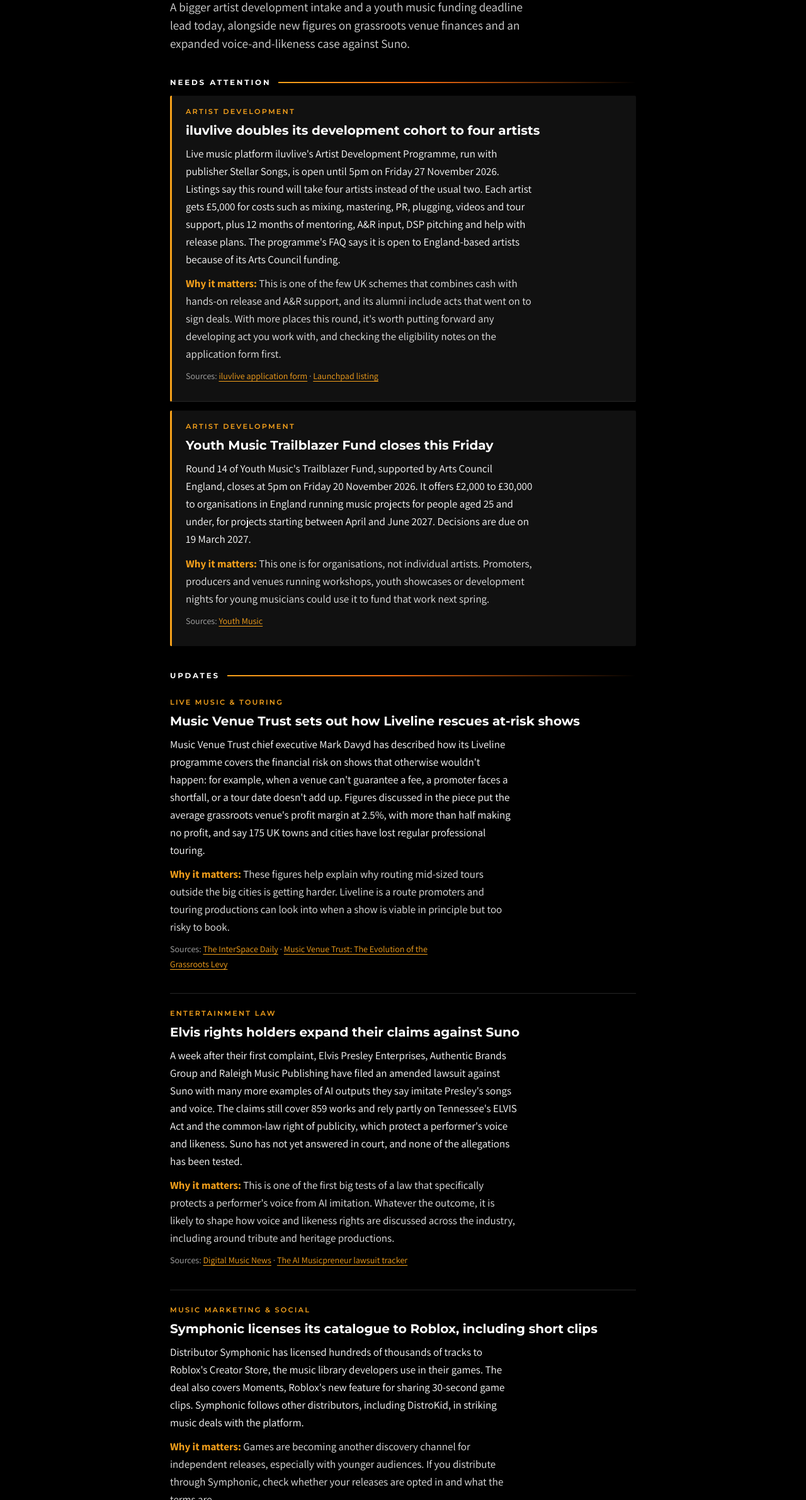
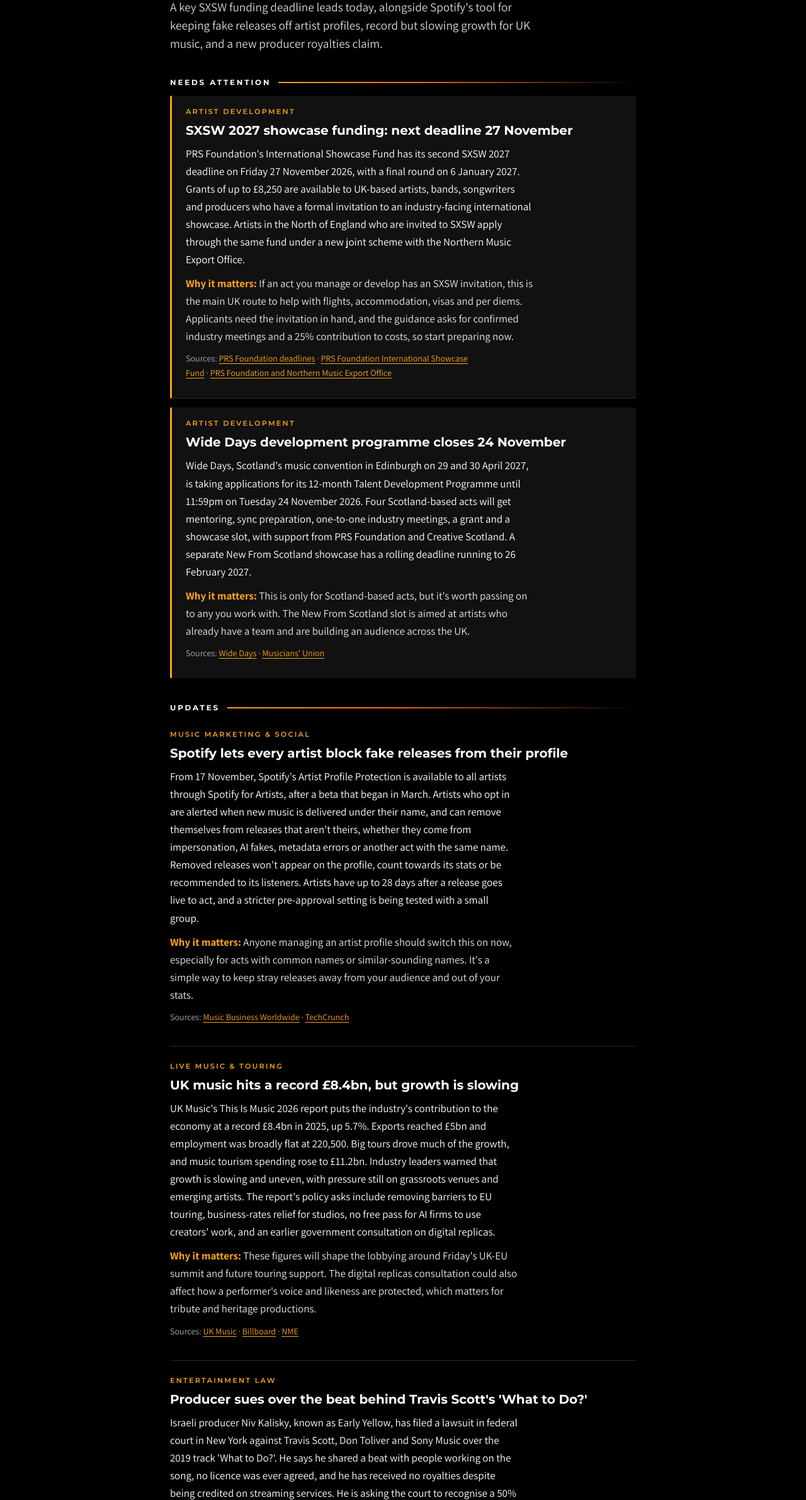
Before and after one commit to virtuallypop-rundown/vp-rundown, a plain HTML site: page index.html in a window 1280 px wide. Shown: the part 418-2800 px from the top of the page at 63% size. Drawn offline with Linux system fonts and the light colour scheme.

Commit message:
Edition 2026-11-18
Co-authored-by: Perplexity <noreply@perplexity.ai>

```diff
--- a/index.html
+++ b/index.html
@@ -14,40 +14,34 @@
 <p class="tag">Live music, music marketing, entertainment law and artist development news, every weekday morning, plus a lighter weekend edition.</p>
 <nav><a href="index.html">Latest</a><a href="archive.html">Archive</a></nav>
 </div></header>
-<main class="wrap"><article class="edition"><p class="kicker">Weekday briefing</p><h1>Tuesday 17 November 2026</h1>
-<p class="lede">A bigger artist development intake and a youth music funding deadline lead today, alongside new figures on grassroots venue finances and an expanded voice-and-likeness case against Suno.</p>
+<main class="wrap"><article class="edition"><p class="kicker">Weekday briefing</p><h1>Wednesday 18 November 2026</h1>
+<p class="lede">A key SXSW funding deadline leads today, alongside Spotify&#x27;s tool for keeping fake releases off artist profiles, record but slowing growth for UK music, and a new producer royalties claim.</p>
 <section class="sec sec-attention"><h2>Needs attention</h2>
 <div class="item"><p class="topic">Artist development</p>
-<h3>iluvlive doubles its development cohort to four artists</h3><p>Live music platform iluvlive&#x27;s Artist Development Programme, run with publisher Stellar Songs, is open until 5pm on Friday 27 November 2026. Listings say this round will take four artists instead of the usual two. Each artist gets £5,000 for costs such as mixing, mastering, PR, plugging, videos and tour support, plus 12 months of mentoring, A&amp;R input, DSP pitching and help with release plans. The programme&#x27;s FAQ says it is open to England-based artists because of its Arts Council funding.</p>
-<p class="why"><strong>Why it matters:</strong> This is one of the few UK schemes that combines cash with hands-on release and A&amp;R support, and its alumni include acts that went on to sign deals. With more places this round, it&#x27;s worth putting forward any developing act you work with, and checking the eligibility notes on the application form first.</p>
-<p class="src">Sources: <a href="https://www.iluvlive.co.uk/ad-application-2026" rel="noopener" target="_blank">iluvlive application form</a> · <a href="https://support.launchpad-music.com/listing/6af43397bea4f8702a5242e0" rel="noopener" target="_blank">Launchpad listing</a></p></div>
+<h3>SXSW 2027 showcase funding: next deadline 27 November</h3><p>PRS Foundation&#x27;s International Showcase Fund has its second SXSW 2027 deadline on Friday 27 November 2026, with a final round on 6 January 2027. Grants of up to £8,250 are available to UK-based artists, bands, songwriters and producers who have a formal invitation to an industry-facing international showcase. Artists in the North of England who are invited to SXSW apply through the same fund under a new joint scheme with the Northern Music Export Office.</p>
+<p class="why"><strong>Why it matters:</strong> If an act you manage or develop has an SXSW invitation, this is the main UK route to help with flights, accommodation, visas and per diems. Applicants need the invitation in hand, and the guidance asks for confirmed industry meetings and a 25% contribution to costs, so start preparing now.</p>
+<p class="src">Sources: <a href="https://prsfoundation.com/funding-support/deadlines/" rel="noopener" target="_blank">PRS Foundation deadlines</a> · <a href="https://prsfoundation.com/funding-support/funding-music-creators/international/international-showcase-fund/" rel="noopener" target="_blank">PRS Foundation International Showcase Fund</a> · <a href="https://prsfoundation.com/2026/09/09/northern-music-export-office-announces-new-partnership-with-prs-foundation-to-support-northern-artists-at-sxsw-austin/" rel="noopener" target="_blank">PRS Foundation and Northern Music Export Office</a></p></div>
 <div class="item"><p class="topic">Artist development</p>
-<h3>Youth Music Trailblazer Fund closes this Friday</h3><p>Round 14 of Youth Music&#x27;s Trailblazer Fund, supported by Arts Council England, closes at 5pm on Friday 20 November 2026. It offers £2,000 to £30,000 to organisations in England running music projects for people aged 25 and under, for projects starting between April and June 2027. Decisions are due on 19 March 2027.</p>
-<p class="why"><strong>Why it matters:</strong> This one is for organisations, not individual artists. Promoters, producers and venues running workshops, youth showcases or development nights for young musicians could use it to fund that work next spring.</p>
-<p class="src">Sources: <a href="https://www.youthmusic.org.uk/funding/i-need-funding/trailblazer-fund" rel="noopener" target="_blank">Youth Music</a></p></div>
+<h3>Wide Days development programme closes 24 November</h3><p>Wide Days, Scotland&#x27;s music convention in Edinburgh on 29 and 30 April 2027, is taking applications for its 12-month Talent Development Programme until 11:59pm on Tuesday 24 November 2026. Four Scotland-based acts will get mentoring, sync preparation, one-to-one industry meetings, a grant and a showcase slot, with support from PRS Foundation and Creative Scotland. A separate New From Scotland showcase has a rolling deadline running to 26 February 2027.</p>
+<p class="why"><strong>Why it matters:</strong> This is only for Scotland-based acts, but it&#x27;s worth passing on to any you work with. The New From Scotland slot is aimed at artists who already have a team and are building an audience across the UK.</p>
+<p class="src">Sources: <a href="https://www.widedays.com/showcase-applications-2027" rel="noopener" target="_blank">Wide Days</a> · <a href="https://musiciansunion.org.uk/news/wide-days-2027-applications-open-for-scotland-based-music-makers" rel="noopener" target="_blank">Musicians&#x27; Union</a></p></div>
 </section>
 <section class="sec sec-updates"><h2>Updates</h2>
+<div class="item"><p class="topic">Music marketing &amp; social</p>
+<h3>Spotify lets every artist block fake releases from their profile</h3><p>From 17 November, Spotify&#x27;s Artist Profile Protection is available to all artists through Spotify for Artists, after a beta that began in March. Artists who opt in are alerted when new music is delivered under their name, and can remove themselves from releases that aren&#x27;t theirs, whether they come from impersonation, AI fakes, metadata errors or another act with the same name. Removed releases won&#x27;t appear on the profile, count towards its stats or be recommended to its listeners. Artists have up to 28 days after a release goes live to act, and a stricter pre-approval setting is being tested with a small group.</p>
+<p class="why"><strong>Why it matters:</strong> Anyone managing an artist profile should switch this on now, especially for acts with common names or similar-sounding names. It&#x27;s a simple way to keep stray releases away from your audience and out of your stats.</p>
+<p class="src">Sources: <a href="https://www.musicbusinessworldwide.com/spotify-expands-access-to-artist-profile-protection-letting-all-artists-remove-their-name-from-ai-fakes-and-other-misattributed-releases/" rel="noopener" target="_blank">Music Business Worldwide</a> · <a href="https://techcrunch.com/2026/11/17/spotifys-new-tool-aims-to-stop-deepfakes-from-being-attributed-to-real-artists/" rel="noopener" target="_blank">TechCrunch</a></p></div>
 <div class="item"><p class="topic">Live music &amp; touring</p>
-<h3>Music Venue Trust sets out how Liveline rescues at-risk shows</h3><p>Music Venue Trust chief executive Mark Davyd has described how its Liveline programme covers the financial risk on shows that otherwise wouldn&#x27;t happen: for example, when a venue can&#x27;t guarantee a fee, a promoter faces a shortfall, or a tour date doesn&#x27;t add up. Figures discussed in the piece put the average grassroots venue&#x27;s profit margin at 2.5%, with more than half making no profit, and say 175 UK towns and cities have lost regular professional touring.</p>
-<p class="why"><strong>Why it matters:</strong> These figures help explain why routing mid-sized tours outside the big cities is getting harder. Liveline is a route promoters and touring productions can look into when a show is viable in principle but too risky to book.</p>
-<p class="src">Sources: <a href="https://interspacemusic.com/blog/music-venue-trust-ceo-calls-for-changes-to-grassroots-venue-economics/" rel="noopener" target="_blank">The InterSpace Daily</a> · <a href="https://www.musicvenuetrust.com/2026/11/the-evolution-of-the-grassroots-levy/" rel="noopener" target="_blank">Music Venue Trust: The Evolution of the Grassroots Levy</a></p></div>
+<h3>UK music hits a record £8.4bn, but growth is slowing</h3><p>UK Music&#x27;s This Is Music 2026 report puts the industry&#x27;s contribution to the economy at a record £8.4bn in 2025, up 5.7%. Exports reached £5bn and employment was broadly flat at 220,500. Big tours drove much of the growth, and music tourism spending rose to £11.2bn. Industry leaders warned that growth is slowing and uneven, with pressure still on grassroots venues and emerging artists. The report&#x27;s policy asks include removing barriers to EU touring, business-rates relief for studios, no free pass for AI firms to use creators&#x27; work, and an earlier government consultation on digital replicas.</p>
+<p class="why"><strong>Why it matters:</strong> These figures will shape the lobbying around Friday&#x27;s UK-EU summit and future touring support. The digital replicas consultation could also affect how a performer&#x27;s voice and likeness are protected, which matters for tribute and heritage productions.</p>
+<p class="src">Sources: <a href="https://www.ukmusic.org/news/dua-lipa-olivia-dean-and-oasis-help-drive-music-industry-economic-contribution-to-record-high-8-4bn-uk-music-report-finds/" rel="noopener" target="_blank">UK Music</a> · <a href="https://www.billboard.com/pro/uk-music-this-is-music-report-2026-oasis-dua-lipa-coldplay/" rel="noopener" target="_blank">Billboard</a> · <a href="https://www.nme.com/news/music/uk-music-industry-income-economy-report-2026-what-needs-to-be-done-3976162" rel="noopener" target="_blank">NME</a></p></div>
 <div class="item"><p class="topic">Entertainment law</p>
-<h3>Elvis rights holders expand their claims against Suno</h3><p>A week after their first complaint, Elvis Presley Enterprises, Authentic Brands Group and Raleigh Music Publishing have filed an amended lawsuit against Suno with many more examples of AI outputs they say imitate Presley&#x27;s songs and voice. The claims still cover 859 works and rely partly on Tennessee&#x27;s ELVIS Act and the common-law right of publicity, which protect a performer&#x27;s voice and likeness. Suno has not yet answered in court, and none of the allegations has been tested.</p>
-<p class="why"><strong>Why it matters:</strong> This is one of the first big tests of a law that specifically protects a performer&#x27;s voice from AI imitation. Whatever the outcome, it is likely to shape how voice and likeness rights are discussed across the industry, including around tribute and heritage productions.</p>
-<p class="src">Sources: <a href="https://www.digitalmusicnews.com/2026/11/16/elvis-presley-enterprises-amended-suno-lawsuit/" rel="noopener" target="_blank">Digital Music News</a> · <a href="https://www.aimusicpreneur.com/knowledge-base/legal/" rel="noopener" target="_blank">The AI Musicpreneur lawsuit tracker</a></p></div>
-<div class="item"><p class="topic">Music marketing &amp; social</p>
-<h3>Symphonic licenses its catalogue to Roblox, including short clips</h3><p>Distributor Symphonic has licensed hundreds of thousands of tracks to Roblox&#x27;s Creator Store, the music library developers use in their games. The deal also covers Moments, Roblox&#x27;s new feature for sharing 30-second game clips. Symphonic follows other distributors, including DistroKid, in striking music deals with the platform.</p>
-<p class="why"><strong>Why it matters:</strong> Games are becoming another discovery channel for independent releases, especially with younger audiences. If you distribute through Symphonic, check whether your releases are opted in and what the terms are.</p>
-<p class="src">Sources: <a href="https://musically.com/2026/11/16/symphonic-is-latest-distributor-to-strike-a-roblox-music-deal/" rel="noopener" target="_blank">Music Ally</a></p></div>
+<h3>Producer sues over the beat behind Travis Scott&#x27;s &#x27;What to Do?&#x27;</h3><p>Israeli producer Niv Kalisky, known as Early Yellow, has filed a lawsuit in federal court in New York against Travis Scott, Don Toliver and Sony Music over the 2019 track &#x27;What to Do?&#x27;. He says he shared a beat with people working on the song, no licence was ever agreed, and he has received no royalties despite being credited on streaming services. He is asking the court to recognise a 50% share of the recording and to award damages. The defendants had not commented publicly at the time of reporting, and none of the claims has been tested.</p>
+<p class="why"><strong>Why it matters:</strong> Whatever the outcome, the case is a reminder of why producers and writers should get beat-sharing and splits agreed in writing before a track is released.</p>
+<p class="src">Sources: <a href="https://rollingstoneindia.com/travis-scott-don-toliver-copyright-lawsuit-what-to-do-song/amp/" rel="noopener" target="_blank">Rolling Stone India</a></p></div>
 </section>
-<section class="sec sec-context"><h2>Wider context</h2>
-<div class="item"><p class="topic">Artist development</p>
-<h3>MusiCares survey: only 30% can live comfortably from music</h3><p>US charity MusiCares has published early findings from its 2026 Wellness in Music Survey of more than 3,300 music-industry professionals. Only 30% said they can comfortably cover their expenses from their music work, and the survey also raises concerns about healthcare and wellbeing.</p>
-<p class="why"><strong>Why it matters:</strong> The data is from the US, but it points the same way as UK evidence on artist incomes. It&#x27;s useful context when planning realistic budgets, fees and support for the artists and crews you develop.</p>
-<p class="src">Sources: <a href="https://musically.com/2026/11/16/musicares-survey-delivers-finance-healthcare-and-wellbeing-warnings/" rel="noopener" target="_blank">Music Ally</a></p></div>
-</section>
-<p class="gaps">Coverage note: Quiet day for UK ticketing and regulation: the draft Ticket Tout Ban Bill is still unpublished, and the UK-EU summit on Friday 20 November, previewed on 13 November, is the next key date. The Liveline figures come from a single secondary write-up. The doubled iluvlive cohort is reported by opportunity listings; iluvlive&#x27;s own pages confirm the dates.</p>
-</article><aside class="recent"><h2>Previous editions</h2><ul><li><a href="editions/2026-11-16.html">Mon 16 Nov 2026</a></li><li><a href="editions/2026-11-15.html">Sun 15 Nov 2026</a></li><li><a href="editions/2026-11-13.html">Fri 13 Nov 2026</a></li><li><a href="editions/2026-11-12.html">Thu 12 Nov 2026</a></li><li><a href="editions/2026-11-11.html">Wed 11 Nov 2026</a></li></ul><a href="archive.html">Full archive</a></aside></main>
+<p class="gaps">Coverage note: No new UK ticketing or regulatory development: the draft Ticket Tout Ban Bill is still unpublished, and the UK-EU summit is on Friday 20 November. The Elvis v Suno amendment was covered yesterday. The Travis Scott lawsuit is based on a single press report of the complaint.</p>
+</article><aside class="recent"><h2>Previous editions</h2><ul><li><a href="editions/2026-11-17.html">Tue 17 Nov 2026</a></li><li><a href="editions/2026-11-16.html">Mon 16 Nov 2026</a></li><li><a href="editions/2026-11-15.html">Sun 15 Nov 2026</a></li><li><a href="editions/2026-11-13.html">Fri 13 Nov 2026</a></li><li><a href="editions/2026-11-12.html">Thu 12 Nov 2026</a></li><li><a href="editions/2026-11-11.html">Wed 11 Nov 2026</a></li></ul><a href="archive.html">Full archive</a></aside></main>
 <footer class="wrap foot"><p class="fo"><img src="assets/vp-mark.webp" alt="" width="36" height="35"><span>Published by <a href="https://www.virtuallypop.com/" rel="noopener">Virtually Pop</a>, Liverpool</span></p><p>Summaries are written in our own words. Follow the links for the full stories from the original publishers.</p><p>&copy; 2026 Virtually Pop</p></footer>
 <script>(function(){if(window.parent===window)return;document.documentElement.classList.add("embedded");function s(){parent.postMessage({vpRundownHeight:document.documentElement.scrollHeight},"*")}addEventListener("load",s);addEventListener("resize",s);if(window.ResizeObserver)new ResizeObserver(s).observe(document.body);})();</script>
 </body></html>
```
Also changed, not shown: archive.html (+1 -1 lines), editions/2026-11-18.html (added, +47 -0 lines), feed.xml (+28 -1 lines).
